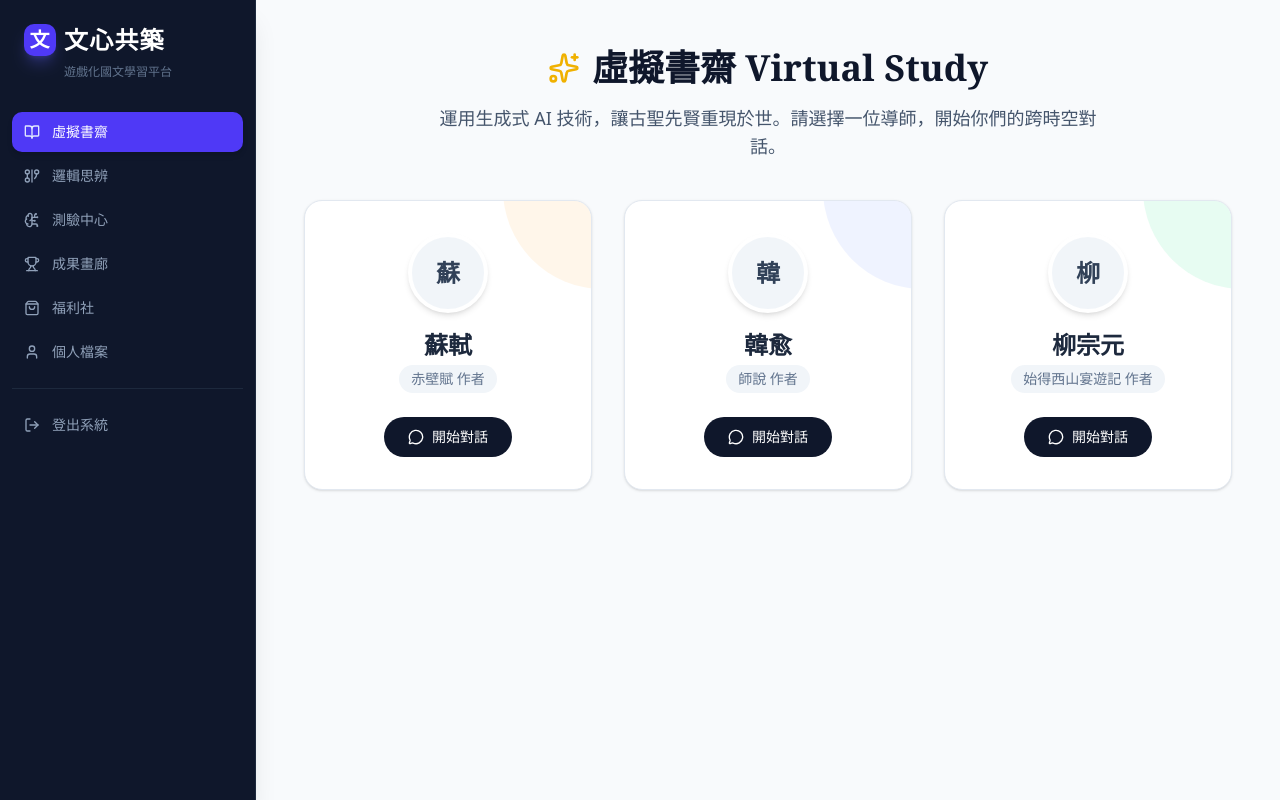
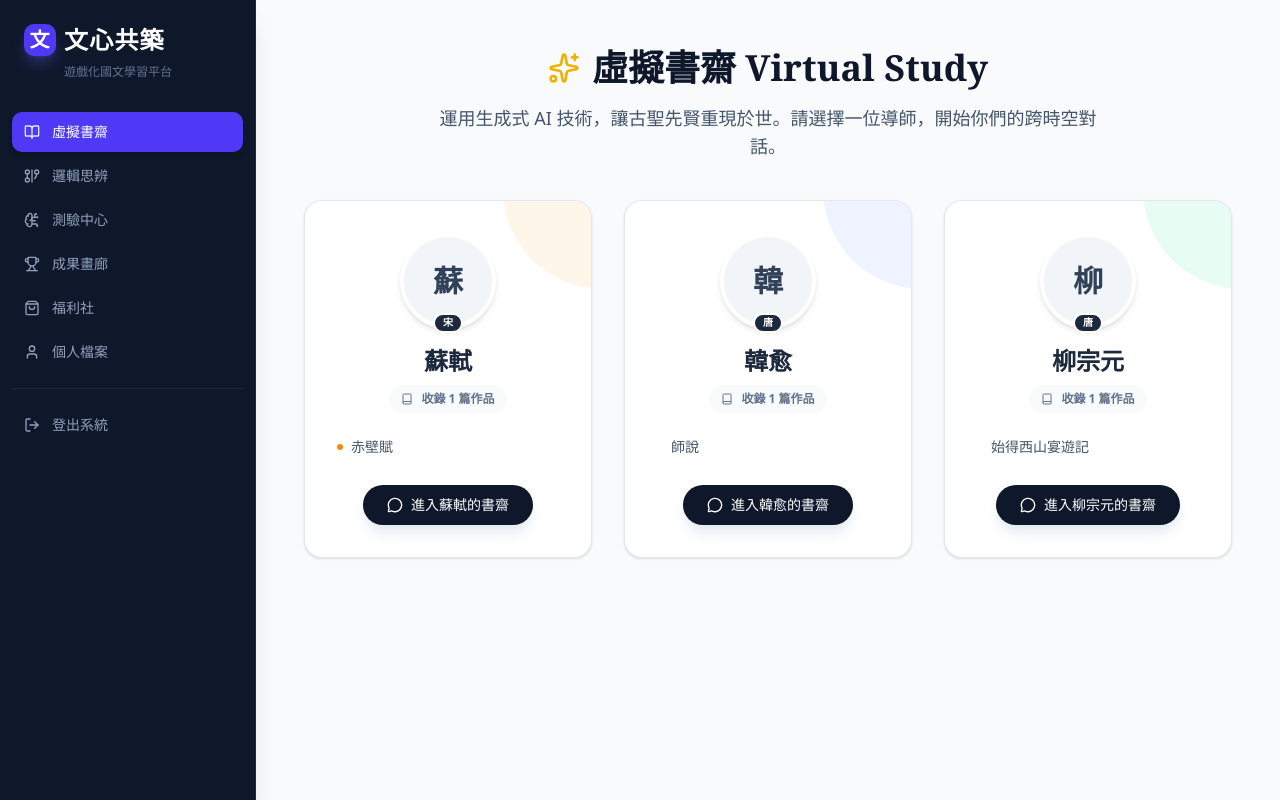
Before and after one commit to 103146chen/wenxin-nexus, a Next.js app: page /study in a window 1280 px wide. Built offline with nearby package versions, Linux system fonts and the light colour scheme.

Commit message:
將作品與作者關聯顯示於虛擬書房

```diff
--- a/src/app/study/page.tsx
+++ b/src/app/study/page.tsx
@@ -2,11 +2,55 @@
 
 import { Sidebar } from "@/components/layout/Sidebar";
 import Link from "next/link";
-import { MessageCircle, Sparkles } from "lucide-react";
-import { useLessons } from "@/hooks/use-lessons"; // 🔥 改用 Hook
+import { MessageCircle, Sparkles, Book } from "lucide-react";
+import { useLessons } from "@/hooks/use-lessons";
+import { useMemo } from "react";
 
 export default function StudyLobbyPage() {
-  const { lessons } = useLessons(); // 🔥 獲取動態列表
+  const { lessons } = useLessons();
+
+  const authorsData = useMemo(() => {
+    const groups: Record<string, typeof lessons> = {};
+
+    // 1. 智慧分組邏輯
+    lessons.forEach(lesson => {
+        // 正規化作者名稱：
+        // 如果包含 "‧"，取後半段並去除空白 -> "宋 ‧ 蘇軾" 變成 "蘇軾"
+        // 如果不包含，直接去除空白 -> "蘇軾" 變成 "蘇軾"
+        let normalizedName = lesson.author;
+        if (lesson.author.includes('‧')) {
+            const parts = lesson.author.split('‧');
+            if (parts.length > 1) normalizedName = parts[1].trim();
+        } else {
+            normalizedName = lesson.author.trim();
+        }
+
+        if (!groups[normalizedName]) {
+            groups[normalizedName] = [];
+        }
+        groups[normalizedName].push(lesson);
+    });
+
+    // 2. 轉換為陣列
+    return Object.entries(groups).map(([shortName, works]) => {
+        // 嘗試從作品集中找一個包含朝代的完整名稱來顯示 (如果有)
+        // 例如作品集有 ["蘇軾", "宋 ‧ 蘇軾"]，我們優先抓出 "宋" 當朝代
+        let dynasty = null;
+        const workWithDynasty = works.find(w => w.author.includes('‧'));
+        if (workWithDynasty) {
+            const parts = workWithDynasty.author.split('‧');
+            if (parts.length > 1) dynasty = parts[0].trim();
+        }
+
+        return {
+            displayName: shortName, // 統一顯示簡稱 "蘇軾"
+            dynasty,               // 顯示朝代 "宋"
+            works,
+            entryLessonId: works[0].id,
+            colorTheme: works[0].colorTheme
+        };
+    });
+  }, [lessons]);
 
   return (
     <div className="flex min-h-screen bg-slate-50">
@@ -23,36 +67,54 @@ export default function StudyLobbyPage() {
         </header>
 
         <div className="grid grid-cols-1 md:grid-cols-2 lg:grid-cols-3 gap-8 max-w-6xl mx-auto">
-          {lessons.map((lesson) => {
-            // 從 "宋 ‧ 蘇軾" 提取出 "蘇軾"
-            const authorName = lesson.author.split('‧')[1]?.trim() || lesson.author;
+          {authorsData.map((author) => (
+            <Link
+              key={author.displayName}
+              href={`/study/${author.entryLessonId}`}
+              className="group relative bg-white overflow-hidden rounded-2xl shadow-sm border border-slate-200 hover:shadow-xl hover:-translate-y-1 transition-all duration-300 flex flex-col"
+            >
+              <div className={`absolute top-0 right-0 w-32 h-32 bg-${author.colorTheme}-100 rounded-bl-[100px] -mr-10 -mt-10 transition-transform group-hover:scale-110 opacity-50`}></div>
 
-            return (
-                <Link
-                  key={lesson.id}
-                  href={`/study/${lesson.id}`}
-                  className="group relative bg-white overflow-hidden rounded-2xl shadow-sm border border-slate-200 hover:shadow-xl hover:-translate-y-1 transition-all duration-300"
-                >
-                  <div className={`absolute top-0 right-0 w-32 h-32 bg-${lesson.colorTheme}-100 rounded-bl-[100px] -mr-10 -mt-10 transition-transform group-hover:scale-110 opacity-50`}></div>
+              <div className="p-8 relative z-10 flex flex-col items-center text-center flex-1">
+                <div className={`w-24 h-24 rounded-full bg-slate-100 border-4 border-white shadow-md mb-4 flex items-center justify-center text-3xl font-serif font-bold text-slate-700 group-hover:bg-${author.colorTheme}-50 group-hover:text-${author.colorTheme}-600 transition-colors relative`}>
+                    {author.displayName[0]}
+                    {author.dynasty && (
+                        <div className="absolute -bottom-2 bg-slate-800 text-white text-[10px] px-2 py-0.5 rounded-full font-sans border-2 border-white">
+                            {author.dynasty}
+                        </div>
+                    )}
+                </div>
 
-                  <div className="p-8 relative z-10 flex flex-col items-center text-center">
-                    <div className={`w-20 h-20 rounded-full bg-slate-100 border-4 border-white shadow-md mb-4 flex items-center justify-center text-2xl font-serif font-bold text-slate-700 group-hover:bg-${lesson.colorTheme}-50 group-hover:text-${lesson.colorTheme}-600 transition-colors`}>
-                        {authorName[0]}
-                    </div>
+                <h3 className="text-2xl font-bold text-slate-800 mb-2">{author.displayName}</h3>
 
-                    <h3 className="text-2xl font-bold text-slate-800 mb-1">{authorName}</h3>
-                    <p className="text-sm text-slate-500 mb-6 bg-slate-100 px-3 py-1 rounded-full">
-                        {lesson.title} 作者
-                    </p>
+                <div className="flex items-center gap-2 mb-6 bg-slate-50 px-3 py-1.5 rounded-full text-slate-500 text-xs font-bold">
+                    <Book className="w-3 h-3" />
+                    收錄 {author.works.length} 篇作品
+                </div>
 
-                    <button className={`flex items-center gap-2 px-6 py-2.5 rounded-full bg-slate-900 text-white text-sm font-medium group-hover:bg-${lesson.colorTheme}-600 transition-colors`}>
+                <div className="w-full space-y-2 mb-6 text-left">
+                    {author.works.slice(0, 3).map(work => (
+                        <div key={work.id} className="text-sm text-slate-600 border-b border-slate-100 pb-1 last:border-0 truncate flex items-center gap-2">
+                            <span className={`w-1.5 h-1.5 rounded-full bg-${author.colorTheme}-400`}></span>
+                            {work.title}
+                        </div>
+                    ))}
+                    {author.works.length > 3 && (
+                        <div className="text-xs text-slate-400 text-center pt-1">
+                            以及其他 {author.works.length - 3} 篇...
+                        </div>
+                    )}
+                </div>
+
+                <div className="mt-auto">
+                    <button className={`flex items-center gap-2 px-6 py-2.5 rounded-full bg-slate-900 text-white text-sm font-medium group-hover:bg-${author.colorTheme}-600 transition-colors shadow-lg shadow-slate-200`}>
                         <MessageCircle className="w-4 h-4" />
-                        開始對話
+                        進入{author.displayName}的書齋
                     </button>
-                  </div>
-                </Link>
-            );
-          })}
+                </div>
+              </div>
+            </Link>
+          ))}
         </div>
       </div>
     </div>
--- a/src/components/features/virtual-study/StudyRoomClient.tsx
+++ b/src/components/features/virtual-study/StudyRoomClient.tsx
@@ -1,13 +1,12 @@
 'use client';
 
-// ... imports (保持不變)
 import { useState, useRef, useEffect, useMemo } from "react";
 import Link from "next/link";
 import { ArrowLeft, BookOpen, GitGraph, BrainCircuit, PenTool, MessageSquare, Book, ChevronRight, Download, Loader2, Target, AlertCircle, CheckCircle } from "lucide-react";
 import { Sidebar } from "@/components/layout/Sidebar";
 import ChatInterface from "@/components/features/virtual-study/ChatInterface";
 import ReflectionEditor from "@/components/features/reflection/ReflectionEditor";
-import { Lesson, getLessonsByAuthor } from "@/lib/data/lessons";
+import { Lesson } from "@/lib/data/lessons"; // 這裡只保留型別定義
 import { useUserStore } from "@/store/user-store";
 import { useTeacherStore } from "@/store/teacher-store";
 import { GamificationEngine } from "@/lib/engines/GamificationEngine";
@@ -15,6 +14,7 @@ import { PortfolioReport } from "@/components/features/portfolio/PortfolioReport
 import { toPng } from 'html-to-image';
 import jsPDF from 'jspdf';
 import { StudentAsset } from "@/lib/types/gamification";
+import { useLessons } from "@/hooks/use-lessons"; // 🔥 引入我們的新 Hook
 
 interface StudyRoomClientProps {
   initialLesson: Lesson;
@@ -40,9 +40,24 @@ const levelBadgeColor: Record<string, string> = {
 export default function StudyRoomClient({ initialLesson }: StudyRoomClientProps) {
   const { name, title, level, quizRecords, classId } = useUserStore();
   const { getAssignment } = useTeacherStore();
-  const authorLessons = getLessonsByAuthor(initialLesson.author);
 
+  // 🔥 改用 Hook 來獲取全站所有課程 (包含老師新增的)
+  const { lessons } = useLessons();
+
+  // 🔥 智慧篩選：找出同作者的所有課程 (支援模糊比對)
+  // 這樣 "宋 ‧ 蘇軾" 和 "蘇軾" 的作品都會出現在右側列表中
+  const authorLessons = useMemo(() => {
+      const normalize = (name: string) => {
+          if (!name) return '';
+          return name.includes('‧') ? name.split('‧')[1].trim() : name.trim();
+      };
+      const currentAuthor = normalize(initialLesson.author);
+      return lessons.filter(l => normalize(l.author) === currentAuthor);
+  }, [lessons, initialLesson.author]);
+
+  // 當前選中的課程 (預設為進入的那一篇)
   const [selectedLesson, setSelectedLesson] = useState<Lesson>(initialLesson);
+
   const [activeTab, setActiveTab] = useState<TabType>('chat');
   const [isExporting, setIsExporting] = useState(false);
   const [logicMapImage, setLogicMapImage] = useState<string | undefined>(undefined);
@@ -50,8 +65,11 @@ export default function StudyRoomClient({ initialLesson }: StudyRoomClientProps)
   const [myAssets, setMyAssets] = useState<StudentAsset[]>([]);
 
   const reportRef = useRef<HTMLDivElement>(null);
+
+  // 根據「當前選中的課程」取得任務指派
   const assignment = classId ? getAssignment(classId, selectedLesson.id) : undefined;
 
+  // 🔥 當 selectedLesson 改變時，重新讀取該課程的資產狀態 (讓按鈕狀態更新)
   useEffect(() => {
       const assets = GamificationEngine.getMyAssets(name);
       setMyAssets(assets);
@@ -93,11 +111,9 @@ export default function StudyRoomClient({ initialLesson }: StudyRoomClientProps)
 
   }, [selectedLesson.id, name, title, level, quizRecords]);
 
+  // 計算當前課程的任務狀態 (用於顯示按鈕上的 Badge)
   const logicAsset = myAssets.find(a => a.id === `logic-${selectedLesson.id}`);
   const annotationAsset = myAssets.find(a => a.id === `annotation-${selectedLesson.id}`);
-
-  // 🔥 新增：搜尋最新的 quiz-short 資產
-  // 注意：簡答題的 ID 是隨機的 (lessonId-qId-timestamp)，所以我們用 type 和 title/id 模糊比對，取最新的一筆
   const quizAsset = myAssets
       .filter(a => a.type === 'quiz-short' && a.id.startsWith(selectedLesson.id))
       .sort((a, b) => new Date(b.createdAt).getTime() - new Date(a.createdAt).getTime())[0];
@@ -157,6 +173,7 @@ export default function StudyRoomClient({ initialLesson }: StudyRoomClientProps)
         <div className="grid grid-cols-1 lg:grid-cols-12 gap-8">
           <div className="lg:col-span-8">
             <section className="bg-white rounded-2xl shadow-sm border border-slate-200 overflow-hidden h-[650px] flex flex-col relative">
+                {/* 分頁切換 */}
                 <div className="flex border-b border-slate-100 bg-slate-50/50">
                     <button onClick={() => setActiveTab('chat')} className={`flex-1 py-4 text-sm font-bold flex items-center justify-center gap-2 transition-all ${activeTab === 'chat' ? 'bg-white text-indigo-600 border-b-2 border-indigo-600 shadow-sm' : 'text-slate-500 hover:text-slate-700 hover:bg-slate-100'}`}>
                         <MessageSquare className="w-4 h-4" /> 導師對話
@@ -167,16 +184,19 @@ export default function StudyRoomClient({ initialLesson }: StudyRoomClientProps)
                 </div>
 
                 <div className="flex-1 relative bg-slate-50/30">
+                    {/* Chat Tab */}
                     <div className={`absolute inset-0 flex flex-col ${activeTab === 'chat' ? 'z-10 opacity-100' : 'z-0 opacity-0 pointer-events-none'}`}>
                         <div className="px-6 py-3 bg-indigo-50/50 border-b border-indigo-100 flex items-center justify-between text-indigo-900 text-xs font-bold">
                             <span>與 {initialLesson.author} 連線中...</span>
                             <span className="bg-white px-2 py-0.5 rounded border border-indigo-100">當前討論：{selectedLesson.title}</span>
                         </div>
                         <div className="flex-1 overflow-hidden">
+                            {/* Key 加入 selectedLesson.id 以確保切換課程時對話框重置 */}
                             <ChatInterface key={selectedLesson.id} tutorName={initialLesson.author} initialMessage={`吾乃${initialLesson.author}。關於《${selectedLesson.title}》，閣下有何心得或疑問，不妨直言。`} />
                         </div>
                     </div>
 
+                    {/* Reflection Tab */}
                     <div className={`absolute inset-0 p-6 overflow-y-auto ${activeTab === 'reflection' ? 'z-10 opacity-100' : 'z-0 opacity-0 pointer-events-none'}`}>
                         <div className="max-w-2xl mx-auto">
                             <div className="mb-6 text-center">
@@ -191,18 +211,32 @@ export default function StudyRoomClient({ initialLesson }: StudyRoomClientProps)
           </div>
 
           <div className="lg:col-span-4 space-y-8">
+            {/* 右側：收錄著作列表 */}
             <div className="bg-white p-6 rounded-2xl shadow-sm border border-slate-200">
                 <h3 className="font-bold text-slate-500 text-xs uppercase tracking-wider mb-4 flex items-center gap-2"><Book className="w-4 h-4" /> 收錄著作</h3>
-                <div className="space-y-2">
+
+                <div className="space-y-2 max-h-[300px] overflow-y-auto pr-1">
                     {authorLessons.map(lesson => (
-                        <button key={lesson.id} onClick={() => setSelectedLesson(lesson)} className={`w-full text-left px-4 py-3 rounded-xl transition-all flex items-center justify-between ${selectedLesson.id === lesson.id ? 'bg-slate-900 text-white shadow-md' : 'bg-slate-50 text-slate-600 hover:bg-slate-100'}`}>
-                            <span className="font-bold">{lesson.title}</span>
-                            {selectedLesson.id === lesson.id && <ChevronRight className="w-4 h-4" />}
+                        <button
+                            key={lesson.id}
+                            onClick={() => setSelectedLesson(lesson)}
+                            className={`w-full text-left px-4 py-3 rounded-xl transition-all flex items-center justify-between ${
+                                selectedLesson.id === lesson.id
+                                ? 'bg-slate-900 text-white shadow-md'
+                                : 'bg-slate-50 text-slate-600 hover:bg-slate-100'
+                            }`}
+                        >
+                            <span className="font-bold truncate">{lesson.title}</span>
+                            {selectedLesson.id === lesson.id && <ChevronRight className="w-4 h-4 flex-shrink-0" />}
                         </button>
                     ))}
+                    {authorLessons.length === 0 && (
+                        <p className="text-sm text-slate-400 p-2">暫無其他著作。</p>
+                    )}
                 </div>
             </div>
 
+            {/* 下方：修習任務 (會隨 selectedLesson 連動) */}
             <div className="space-y-4 animate-in fade-in slide-in-from-right-4 duration-500" key={`tasks-${selectedLesson.id}`}>
 
                 <div className="flex justify-between items-end mb-2">
@@ -260,7 +294,7 @@ export default function StudyRoomClient({ initialLesson }: StudyRoomClientProps)
                    </div>
                 </Link>
 
-                {/* 🔥 測驗按鈕：加入簡答題狀態顯示 */}
+                {/* 測驗按鈕 */}
                 <Link href={`/quiz/${selectedLesson.id}`} className={`group block bg-white p-4 rounded-xl shadow-sm border hover:shadow-md transition relative overflow-hidden ${
                     quizAsset?.status === 'rejected' ? 'border-red-300 bg-red-50/50' :
                     quizAsset?.status === 'verified' ? 'border-green-300 bg-green-50/50' :
```
Also changed, not shown: src/store/teacher-store.ts (+19 -8 lines).
